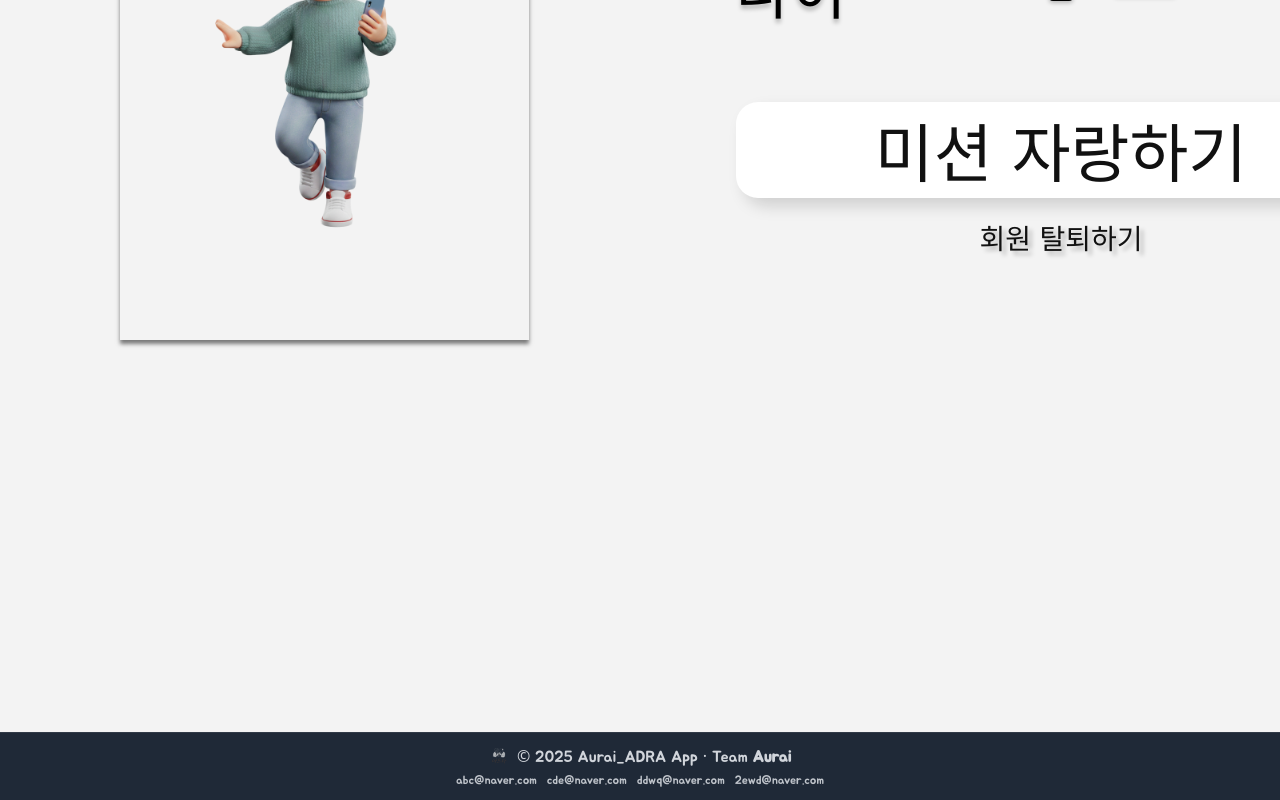
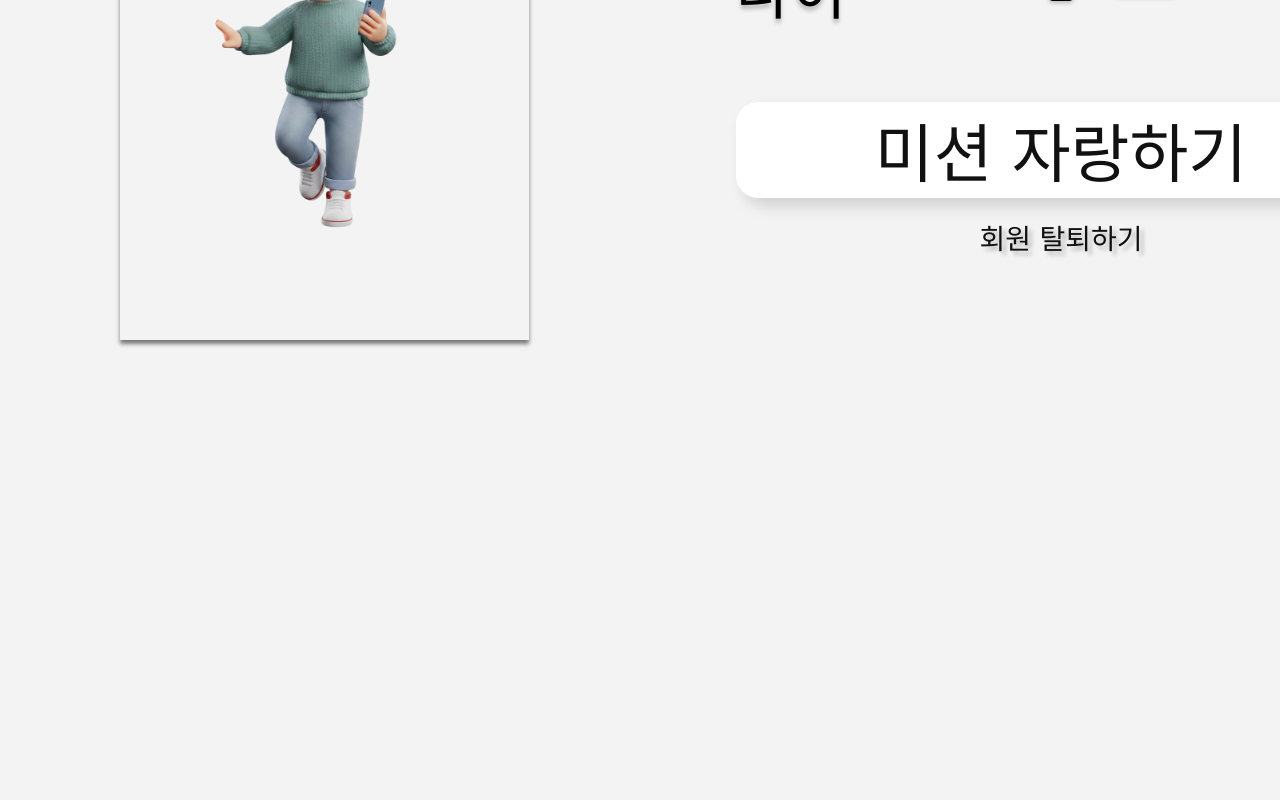
Before and after one commit to HangyuCha/Aurai_Adra_front, a React (Vite) app: page /me in a window 1280 px wide. Shown: the part 570-1370 px from the top of the page. After the commit the page ends 1302 px from the top, so only its background shows below. Built offline with nearby package versions, Linux system fonts and the light colour scheme.

Commit message:
성진 : footer 제거

```diff
--- a/src/index.css
+++ b/src/index.css
@@ -36,20 +36,6 @@ body{
   margin: 0 auto;
 }
 
-/* --- 푸터(풀폭) --- */
-.site-footer{
-  background:#1f2937; color:#d1d5db;
-  border-top:1px solid rgba(255,255,255,.08);
-  width:100%;
-  margin:0;
-  padding:12px 12px;
-}
-.footer-inner{
-  max-width:1440px;
-  margin:0 auto;
-  display:flex; flex-direction:column; align-items:center; gap:6px; text-align:center;
-}
-
 /* --- 기존 유틸/컴포넌트 --- */
 .font-jua{ font-family:'Jua', system-ui, -apple-system, 'Segoe UI', Roboto, 'Noto Sans KR', sans-serif; }
 .btn-pill{
@@ -64,13 +50,6 @@ body{
 .nav-center{ position:absolute; left:50%; top:50%; transform:translate(-50%,-50%); display:inline-flex; }
 .nav-logo{ width:48px; height:48px; border-radius:50%; background:#fff; overflow:hidden; box-shadow:4px 4px 4px rgba(0,0,0,.25); display:grid; place-items:center; }
 .nav-logo img{ width:100%; height:100%; object-fit:cover; }
-
-.footer-brand{ display:flex; align-items:center; gap:8px; font-size:14px; }
-.footer-logo{ width:20px; height:20px; border-radius:4px; object-fit:cover; opacity:.75; filter:saturate(80%); }
-.footer-mails{ display:flex; flex-wrap:wrap; justify-content:center; gap:10px; font-size:12px; }
-.footer-mails a{ color:inherit; text-decoration:none; opacity:.9; }
-.footer-mails a:hover{ opacity:1; color:#fff; text-decoration:underline; }
-
 
 /* ===== 로그인 페이지 전용 스타일 (src/index.css 맨 아래에 추가) ===== */
 
@@ -235,6 +214,6 @@ html[data-font="small"] { --fz-base: 14px; }
 html[data-font="medium"] { --fz-base: 16px; }
 html[data-font="large"] { --fz-base: 18px; }
 body { font-size: var(--fz-base); }
-.btn-pill, .link, .links, .navbar, .title, .site-footer,
+.btn-pill, .link, .links, .navbar, .title,
 label, input, button, select, textarea,
 .font-jua, .primary-btn { font-size: inherit; }
--- a/src/layouts/Footer.jsx
+++ /dev/null
@@ -1,22 +0,0 @@
-// src/layouts/Footer.jsx
-import logo from '../assets/logo.png';
-
-export default function Footer() {
-  return (
-    <footer className="site-footer">
-      <div className="footer-inner">
-        <div className="footer-brand font-jua">
-          <img src={logo} alt="Aurai logo" className="footer-logo" />
-          <span>© {new Date().getFullYear()} Aurai_ADRA App · Team <strong>Aurai</strong></span>
-        </div>
-
-        <div className="footer-mails">
-          <a href="mailto:abc@naver.com">abc@naver.com</a>
-          <a href="mailto:cde@naver.com">cde@naver.com</a>
-          <a href="mailto:ddwq@naver.com">ddwq@naver.com</a>
-          <a href="mailto:2ewd@naver.com">2ewd@naver.com</a>
-        </div>
-      </div>
-    </footer>
-  );
-}
--- a/src/layouts/Layout.jsx
+++ b/src/layouts/Layout.jsx
@@ -2,7 +2,6 @@
 import React from 'react';
 import { Outlet } from 'react-router-dom';
 import Navigation from './Navigation.jsx';
-import Footer from './Footer.jsx';
 
 export default function Layout() {
   return (
@@ -11,7 +10,6 @@ export default function Layout() {
       <main className="app-main">
         <Outlet /> {/* 🔑 자식 라우트들이 여기 렌더됨 */}
       </main>
-      <Footer />
     </div>
   );
 }
--- a/src/pages/MissionShare/missionshare.module.css
+++ b/src/pages/MissionShare/missionshare.module.css
@@ -3,7 +3,7 @@
   min-height: 100vh;
   background: #f3f3f3;
   position: relative;
-  padding-bottom: 140px; /* footer와 겹치지 않게 */
+  padding-bottom: 140px; /* 하단 여백 확보 */
 }
 .captureArea {
   width: 900px;
--- a/src/pages/MyInfo/myinfo.module.css
+++ b/src/pages/MyInfo/myinfo.module.css
@@ -2,7 +2,7 @@
 .stage {
   position: relative;
   width: 100%;
-  padding-bottom: 160px; /* footer와 겹침 방지 */
+  padding-bottom: 160px; /* 하단 여백 확보 */
 }
 
 /* 디자인 캔버스(가운데) */
```
